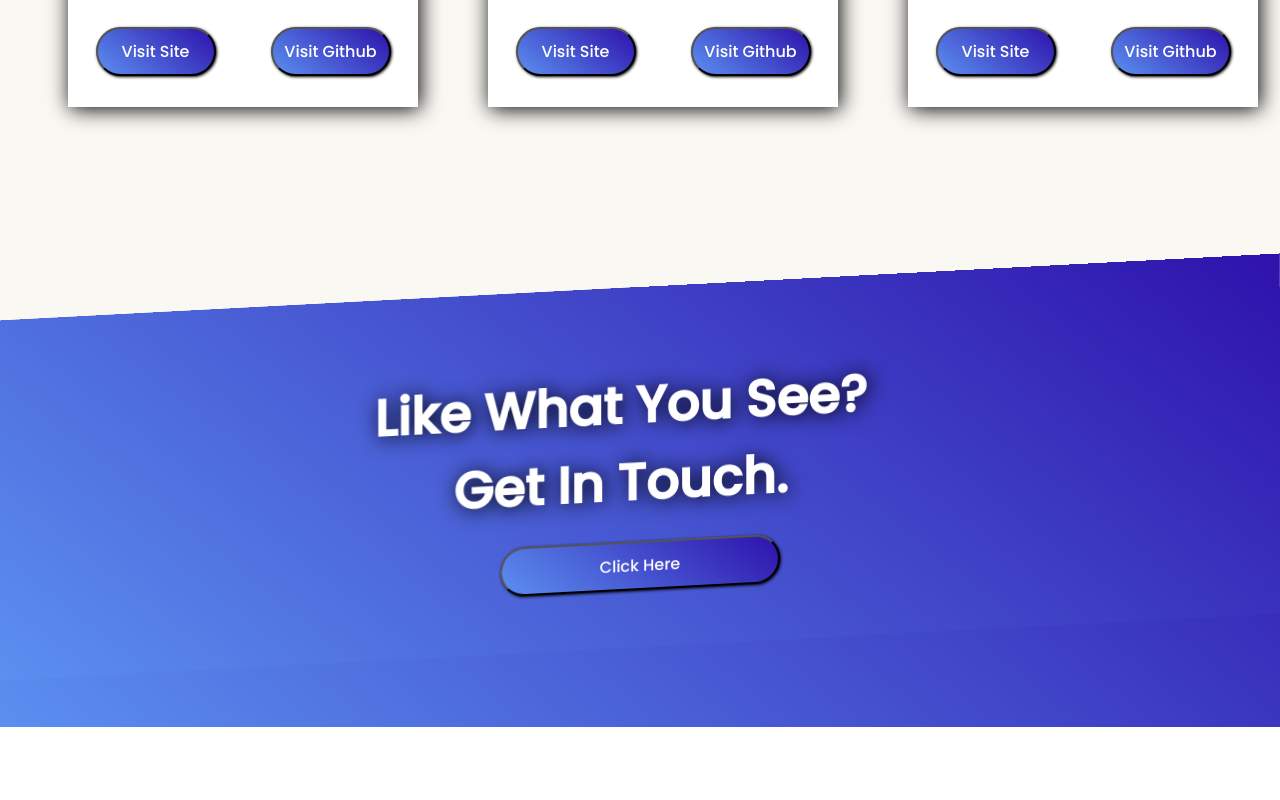
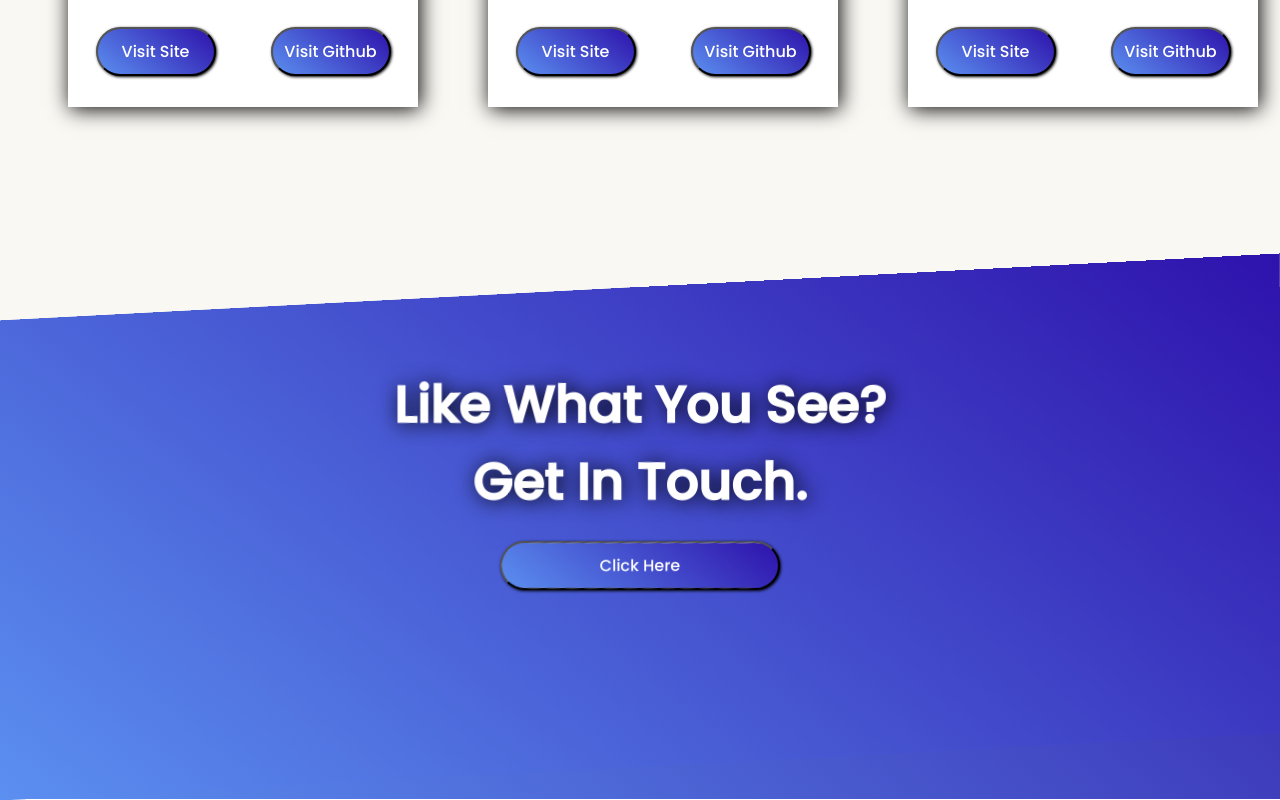
Before and after one commit to Deaano/another-portfolio, a React (Create React App) app: page / in a window 1280 px wide. Shown: the part 2112-2912 px from the top of the page. Before the commit the page ends 2839 px from the top, so only its background shows below. Built offline with nearby package versions, Linux system fonts and the light colour scheme.

Commit message:
need to finish up

```diff
--- a/src/compnents/Contact.css
+++ b/src/compnents/Contact.css
@@ -7,27 +7,20 @@
 .container-cover{
     width: 100vw;
     z-index: -3;
-    background-image:linear-gradient(40deg,rgb(91, 143, 240), rgb(46, 18, 172));
-    height: 55vh;
+    background-image:linear-gradient(40deg,rgb(91, 143, 240), rgb(50, 25, 165));
+    height: 64vh;
 
 }
 
 .contact-container{
     width: 100%;
-    height: 45vh;
+    height: 60vh;
     transform: skewY(-3deg);
     background-image:linear-gradient(40deg,rgb(91, 143, 240), rgb(46, 18, 172));
-    padding-bottom: 55px;
+    padding-bottom: 200px;
     flex-wrap: wrap;
     padding-top: 40px;
-}
 
-.clicked-contact-container{
-    width: 100%;
-    height: 55vh;
-    background-image:linear-gradient(40deg,rgb(91, 143, 240), rgb(46, 18, 172));
-    padding-bottom: 55px;
-    flex-wrap: wrap;
 }
 
 
@@ -36,11 +29,12 @@
     color: white;
     font-family: 'Poppins', sans-serif;
     width: 40vw;
-    margin-left: 28.5vw;
+    margin-left: 30vw;
+    margin-right: 30vw;
     text-shadow: 2px 1px 20px black;
     padding-top: 40px;
     text-align: center;
-    transform: skewY(0deg);
+    transform: skewY(3deg);
 }
 
 .contact-button{
@@ -54,6 +48,8 @@
     margin-top: 20px;
     box-shadow: 1px 1px 3px black;
     color: white;
+    transform: skewY(3deg);
+    margin-bottom: -50px;
 
 
 }
@@ -63,11 +59,13 @@
     color: white;
     font-family: 'Poppins', sans-serif;
     width: 40vw;
-    margin-left: 28.5vw;
+    margin-left: 30vw;
+    margin-right: 30vw;
     text-shadow: 2px 1px 20px black;
-    padding-top: 40px;
+    padding-top: 65px;
     text-align: center;
     animation: fadeIn 1s ease-in-out;
+    transform: skewY(3deg);
 }
 
 .icon-container{
@@ -75,6 +73,8 @@
     display: flex;
     justify-content: center;
     animation: fadeIn 1s ease-in-out;
+    transform: skewY(3deg);
+    margin-top: 15px;
 }
 
 .contact-icons{
@@ -140,15 +140,41 @@
         transform: skewY(0deg);
         height: fit-content;
     }
+
+    .container-cover{
+        height: 55vh;
+    }
+
+    .contact-container{
+        height: 55vh;
+    }
     .contact-title{
-        font-size: 5rem;
+        font-size: 3rem;
         width: 92vw;
         margin-left: 20px;
+        transform: skewY(0deg);
+
+    }
+
+    .clicked-title{
+        transform: skewY(0deg);
+        font-size: 2rem;
+        width: 80vw;
+        margin: 0 10vw;
+    }
+
+    .contact-button-container{
+        transform: skewY(-3deg);
+    }
+
+    .icon-container{
+        transform: skewY(0deg);
     }
 
     .contact-icons{
         margin-left: 80px;
         margin-right: 100px;
+
     }
 
 
@@ -182,6 +208,7 @@
         margin-left: 50px;
         margin-right: 70px;
         font-size: 3rem;
+
     }
 
 }
--- a/src/compnents/Contact.jsx
+++ b/src/compnents/Contact.jsx
@@ -1,6 +1,7 @@
 import React from 'react'
 import './Contact.css'
 import {useState} from 'react';
+
 
 
 
@@ -16,12 +17,15 @@ function Contact() {
     return (
         <div className='container-cover'>
         <div className='contact-container'>
+
            <h2 className='contact-title'>Like What You See? Get In Touch.</h2>
            <div className='contact-button-container'>
             <button className='contact-button' onClick={clickHandler}>Click Here</button>
             </div>
+
         </div>
         </div>
+
     )
     } else {
         return(
@@ -39,6 +43,6 @@ function Contact() {
         </div>
 
         )}
-}
+    }
 
 export default Contact
```
